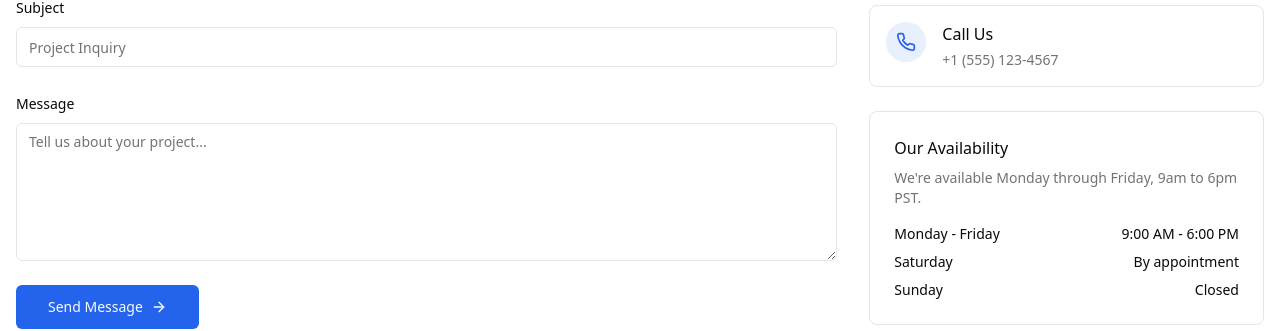
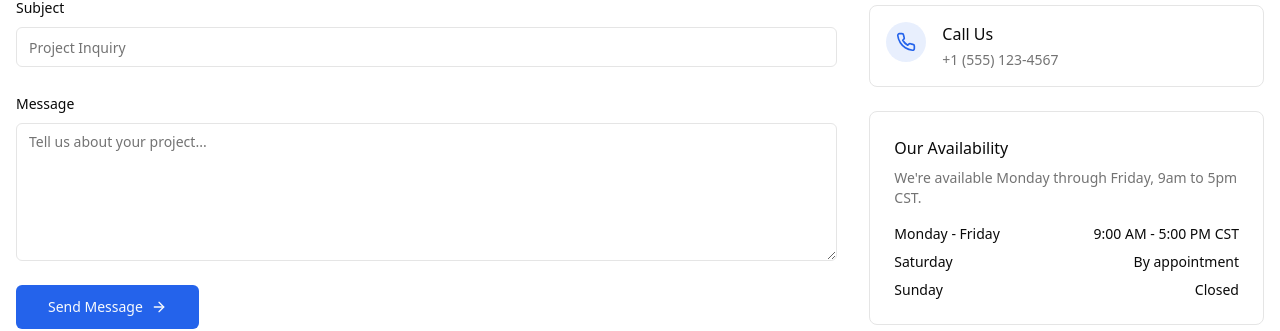
Before and after one commit to pixelperfectwebdesign/pixelperfectweb.design, a Next.js app: page / in a window 1280 px wide. Shown: the part 5721-6052 px from the top of the page. Built offline with nearby package versions, Linux system fonts and the light colour scheme.

Commit message:
Update business hours to CST

```diff
--- a/components/sections/contact.tsx
+++ b/components/sections/contact.tsx
@@ -198,11 +198,11 @@ export default function Contact() {
             <div className="p-6 rounded-lg border bg-card/50 mt-8">
               <h3 className="font-medium mb-2">Our Availability</h3>
               <p className="text-sm text-muted-foreground mb-4">
-                We're available Monday through Friday, 9am to 6pm PST.
+                We're available Monday through Friday, 9am to 5pm CST.
               </p>
               <div className="space-y-2">
                 {[
-                  { day: "Monday - Friday", hours: "9:00 AM - 6:00 PM" },
+                  { day: "Monday - Friday", hours: "9:00 AM - 5:00 PM CST" },
                   { day: "Saturday", hours: "By appointment" },
                   { day: "Sunday", hours: "Closed" },
                 ].map((schedule, index) => (
```
